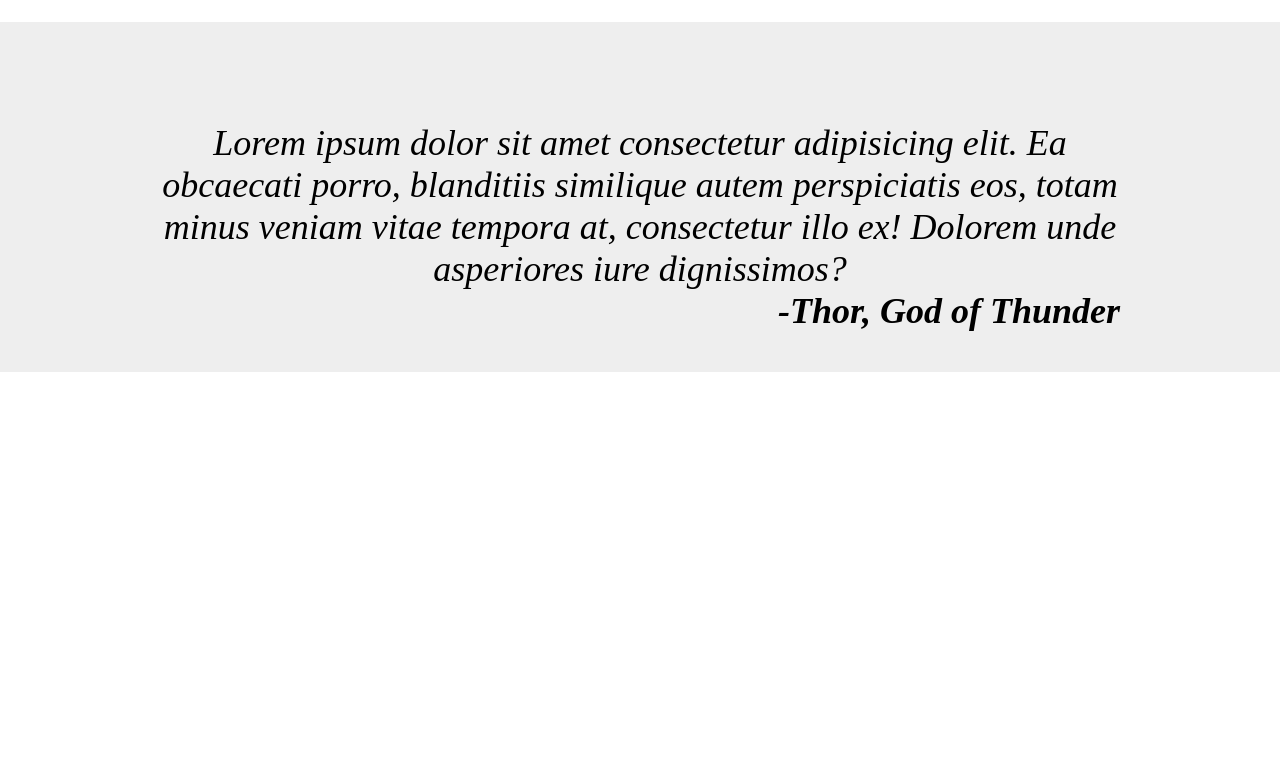
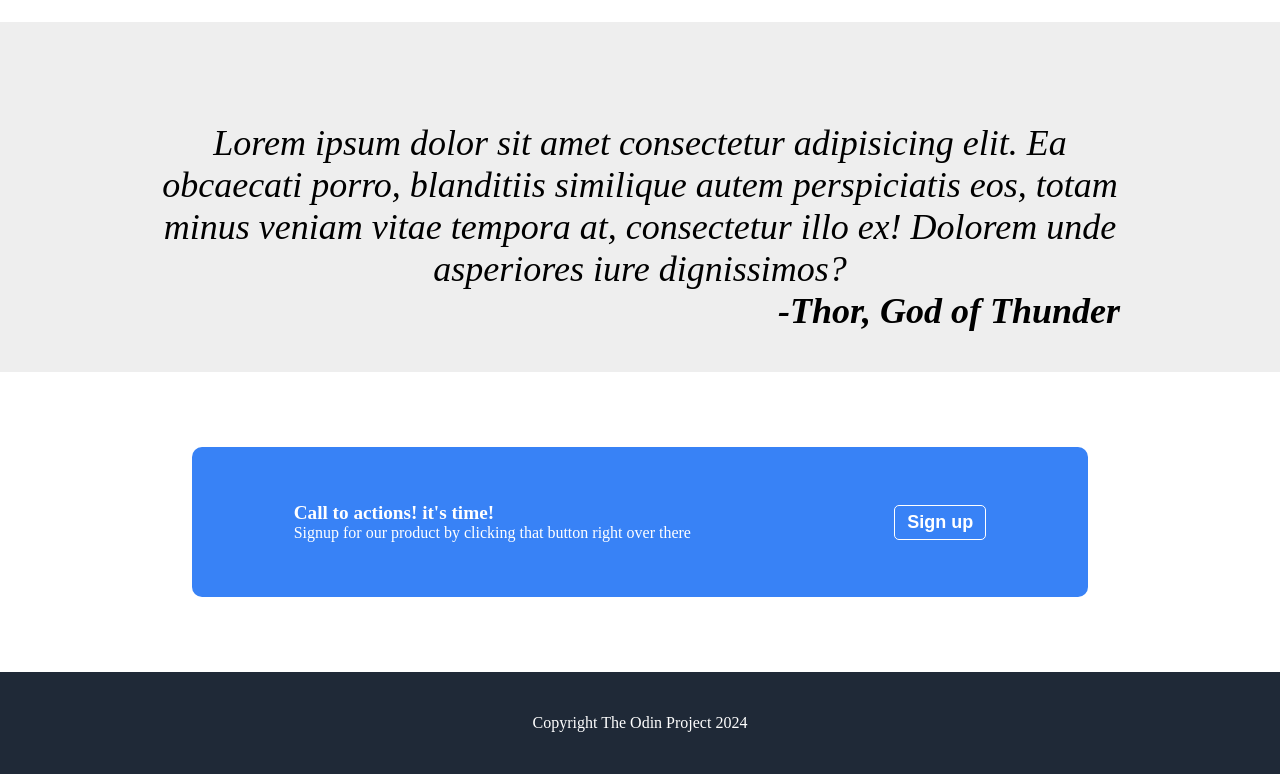
Before and after one commit to Mulyana10119307/landing-page, a plain HTML site: page index.html in a window 1280 px wide. Shown: the part 784-1558 px from the top of the page. Before the commit the page ends 1156 px from the top, so only its background shows below. Drawn offline with Linux system fonts and the light colour scheme.

Commit message:
Adding one layer and footer and modifying in style.css

```diff
--- a/index.html
+++ b/index.html
@@ -77,7 +77,19 @@
     <!--  End Section 2 -->
 
     <!-- Section 3 -->
-    <div class="four"></div>
+    <div class="four">
+      <div class="four-card">
+        <div>
+          <h4>Call to actions! it's time!</h4>
+          <p>Signup for our product by clicking that button right over there</p>
+        </div>
+        <button>Sign up</button>
+      </div>
+    </div>
     <!-- End Section 3 -->
+
+    <!-- Footer -->
+    <footer>Copyright The Odin Project 2024</footer>
+    <!-- End Footer -->
   </body>
 </html>
--- a/styles/style.css
+++ b/styles/style.css
@@ -78,6 +78,12 @@ img {
     font-weight: bold;
     font-size: large;
     border-radius: 10px;
+    cursor: pointer;
+}
+
+.one button:hover {
+    background-color: white;
+    color: #3882f6;
 }
 
 .two {
@@ -135,3 +141,53 @@ img {
     text-align: end;
     font-weight: bold;
 }
+
+.four {
+    height: 300px;
+    display: flex;
+    justify-content: center;
+    align-items: center;
+}
+
+.four-card {
+    background-color: #3882f6;
+    width: 70%;
+    height: 150px;
+    align-items: center;
+    border-radius: 10px;
+    display: flex;
+    justify-content: space-around;
+}
+
+.four .four-card h4 {
+    color: white;
+    font-weight: bold;
+    font-size: larger;
+}
+
+.four .four-card p {
+    color: white;
+}
+
+.four .four-card button {
+    background-color: #3882f6;
+    padding: 6px 12px;
+    color: white;
+    font-weight: bold;
+    border: solid 1px white;
+    border-radius: 5px;
+    font-size: large;
+    cursor: pointer;
+}
+
+.four .four-card button:hover {
+    background-color: white;
+    color: #3882f6;
+}
+
+footer {
+    padding: 42px;
+    background-color: #1f2937;
+    color: white;
+    text-align: center;
+}
```
